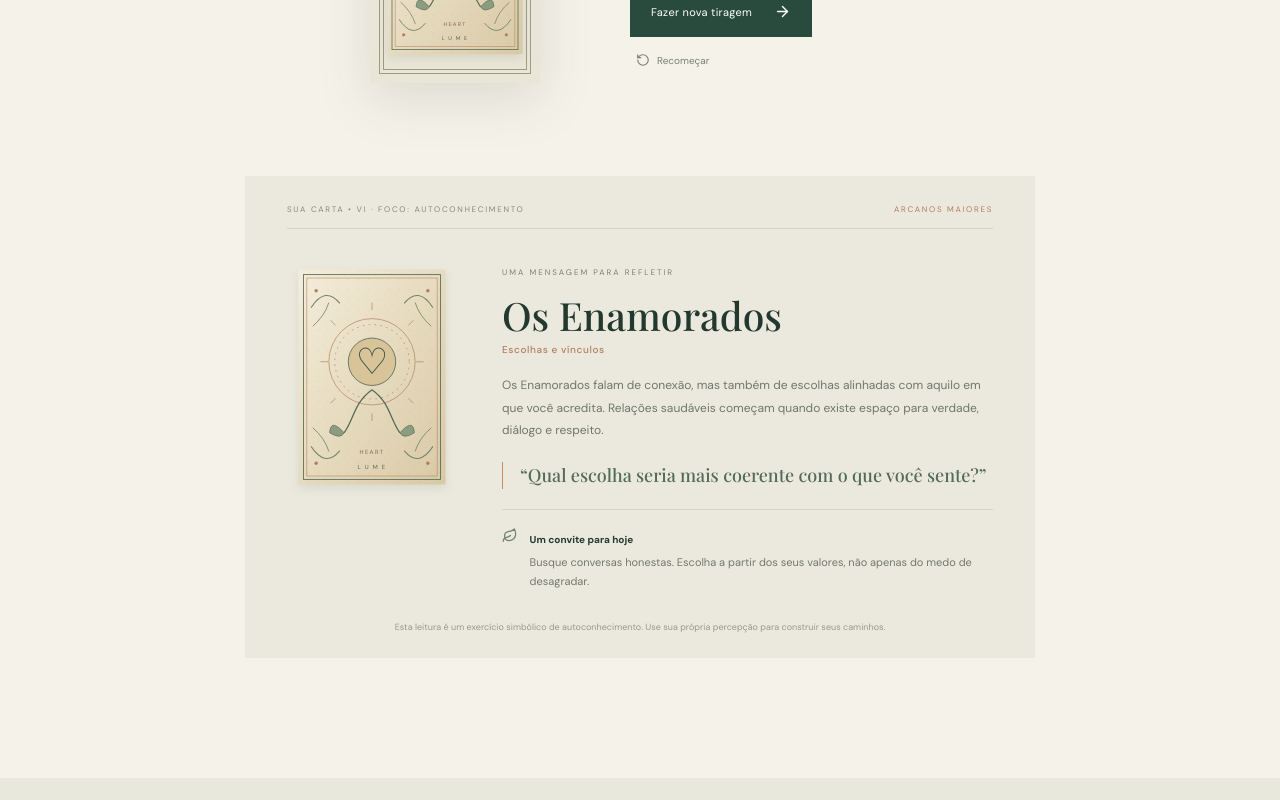
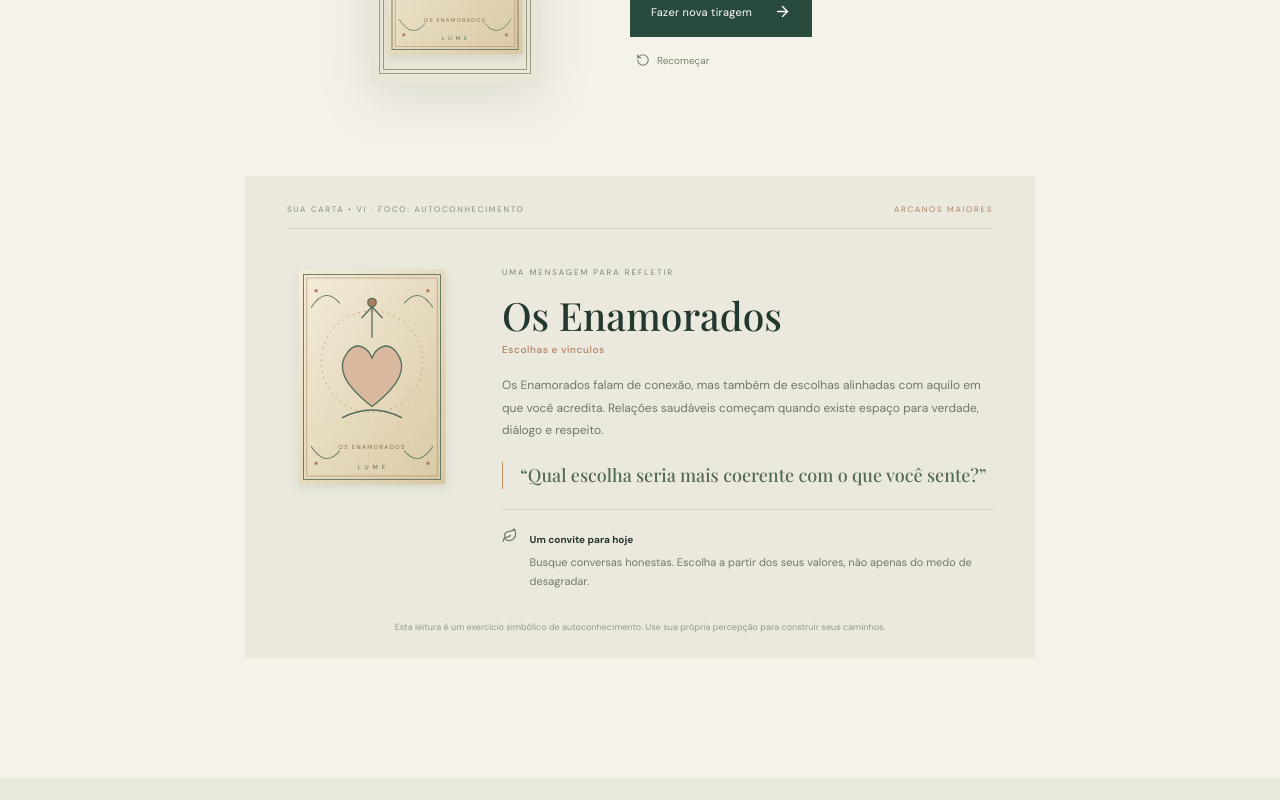
Before and after one commit to felipehenque16-cyber/projeto-tarot, a React (Vite) app: page / in a window 1280 px wide. Both pictures are taken after a click on the button "Revelar minha carta". Shown: the part 2621-3421 px from the top of the page. Built offline with nearby package versions, Linux system fonts and the light colour scheme; a web font is replaced by a local one.

Commit message:
Desenha cenas vetoriais exclusivas para os Arcanos Maiores

```diff
--- a/src/TarotArtwork.jsx
+++ b/src/TarotArtwork.jsx
@@ -1,22 +1,51 @@
 import React from 'react';
 
-const motifs = {
-  'O Louco': ['☼', 'sun'], 'O Mago': ['✧', 'star'], 'A Sacerdotisa': ['☾', 'moon'],
-  'A Imperatriz': ['❀', 'flower'], 'O Imperador': ['♜', 'pillar'], 'O Hierofante': ['⌘', 'arch'],
-  'Os Enamorados': ['♡', 'heart'], 'O Carro': ['➶', 'road'], 'A Justiça': ['⚖', 'balance'],
-  'O Eremita': ['✦', 'lantern'], 'A Roda da Fortuna': ['◎', 'wheel'], 'A Força': ['∞', 'infinity'],
-  'O Enforcado': ['⌁', 'hanged'], 'A Morte': ['❋', 'flower'], 'A Temperança': ['◒', 'vessel'],
-  'O Diabo': ['⛓', 'chain'], 'A Torre': ['ϟ', 'tower'], 'A Estrela': ['✷', 'star'],
-  'A Lua': ['☾', 'moon'], 'O Sol': ['☼', 'sun'], 'O Julgamento': ['♧', 'branch'], 'O Mundo': ['✺', 'world']
+const majorSymbols = {
+  'O Louco': '✳', 'O Mago': '✧', 'A Sacerdotisa': '☾', 'A Imperatriz': '❀',
+  'O Imperador': '♜', 'O Hierofante': '⌘', 'Os Enamorados': '♡', 'O Carro': '➶',
+  'A Justiça': '⚖', 'O Eremita': '✦', 'A Roda da Fortuna': '◎', 'A Força': '∞',
+  'O Enforcado': '⌁', 'A Morte': '❋', 'A Temperança': '◒', 'O Diabo': '⛓',
+  'A Torre': 'ϟ', 'A Estrela': '✷', 'A Lua': '☾', 'O Sol': '☼',
+  'O Julgamento': '♧', 'O Mundo': '✺'
 };
 
+function MajorScene({ name }) {
+  const common = { fill: 'none', stroke: '#526b58', strokeWidth: 1.5, strokeLinecap: 'round', strokeLinejoin: 'round' };
+  switch (name) {
+    case 'O Louco': return <g {...common}><path d="M90 150 Q55 130 48 85 Q75 105 90 112 Q105 105 132 85 Q125 130 90 150Z" fill="#a9b69a" stroke="none"/><path d="M90 148V78 M90 105L65 88 M90 118L116 96"/><circle cx="90" cy="65" r="10" fill="#d8b77d"/><path d="M57 176q33 15 66 0"/></g>;
+    case 'O Mago': return <g {...common}><path d="M54 72Q90 35 126 72L119 150H61Z" fill="#d8c49a"/><path d="M90 50V150M70 88H110M75 110L90 95L105 110"/><path d="M58 166Q90 148 122 166M68 177H112"/><circle cx="90" cy="61" r="22" stroke="#b17e5d" strokeDasharray="2 4"/></g>;
+    case 'A Sacerdotisa': return <g {...common}><path d="M55 174V76Q55 58 73 58H107Q125 58 125 76V174" fill="#d8c49a"/><path d="M70 174V91Q90 70 110 91V174M90 54V36"/><path d="M45 181H135M63 188H117"/><path d="M90 35C65 50 65 75 90 88C115 75 115 50 90 35Z" fill="#e6d8b7" stroke="#b17e5d"/></g>;
+    case 'A Imperatriz': return <g {...common}><path d="M90 165V90M90 125Q48 120 55 83Q83 83 90 125ZM90 115Q97 70 128 72Q132 109 90 115Z" fill="#a9b69a"/><circle cx="90" cy="75" r="18" fill="#d8c49a"/><path d="M90 57V40M72 63L59 51M108 63L121 51M55 178Q90 160 125 178"/><path d="M48 190Q60 176 72 190Q84 176 96 190Q108 176 120 190" /></g>;
+    case 'O Imperador': return <g {...common}><path d="M57 177V75H123V177Z" fill="#d8c49a"/><path d="M48 75L90 45L132 75M70 95V157M90 95V157M110 95V157M48 177H132"/><path d="M64 65L64 48M116 65V48" stroke="#b17e5d" strokeWidth="3"/><circle cx="90" cy="112" r="12" fill="#a9b69a"/></g>;
+    case 'O Hierofante': return <g {...common}><path d="M48 174V77L90 43L132 77V174Z" fill="#d8c49a"/><path d="M65 174V92Q90 65 115 92V174M78 174V115H102V174"/><path d="M90 51V32M79 43H101M57 184H123"/><circle cx="90" cy="103" r="8" fill="#a9b69a"/></g>;
+    case 'Os Enamorados': return <g {...common}><path d="M90 165C55 138 48 118 61 101C72 86 86 96 90 108C94 96 108 86 119 101C132 118 125 138 90 165Z" fill="#d8b9a0"/><path d="M90 83V47M78 60L90 47L102 60M55 178Q90 160 125 178"/><circle cx="90" cy="42" r="5" fill="#b17e5d"/></g>;
+    case 'O Carro': return <g {...common}><path d="M53 95H127L118 158H62Z" fill="#d8c49a"/><path d="M90 95V58M72 76H108M63 158L52 178M117 158L128 178"/><circle cx="62" cy="177" r="10" fill="#a9b69a"/><circle cx="118" cy="177" r="10" fill="#a9b69a"/><path d="M48 85L90 45L132 85"/></g>;
+    case 'A Justiça': return <g {...common}><path d="M90 58V166M58 76H122M70 76L55 112H85Z M110 76L95 112H125Z"/><path d="M72 166H108M62 179H118"/><circle cx="90" cy="48" r="9" fill="#d8c49a"/><path d="M90 39V29"/></g>;
+    case 'O Eremita': return <g {...common}><path d="M90 54L126 171H54Z" fill="#d8c49a"/><path d="M90 54V171M90 82L109 112H71Z"/><path d="M90 90L104 104L90 118L76 104Z" fill="#e8d6a9" stroke="#b17e5d"/><path d="M52 181H128"/></g>;
+    case 'A Roda da Fortuna': return <g {...common}><circle cx="90" cy="112" r="53" fill="#d8c49a"/><circle cx="90" cy="112" r="12"/><path d="M90 59V165M37 112H143M53 75L127 149M127 75L53 149"/><path d="M90 43L98 58H82Z M90 181L82 166H98Z"/></g>;
+    case 'A Força': return <g {...common}><path d="M90 57C45 57 45 126 90 126S135 195 90 195S45 126 90 126S135 57 90 57Z" fill="#d8c49a"/><path d="M68 88Q90 68 112 88M68 164Q90 184 112 164"/><circle cx="90" cy="126" r="10" fill="#a9b69a"/></g>;
+    case 'O Enforcado': return <g {...common}><path d="M52 58H128M62 58V180M118 58V180M62 82H118"/><path d="M90 82V115M90 115L72 145M90 115L108 145M90 115L78 94M90 115L106 94" strokeWidth="3"/><circle cx="90" cy="72" r="11" fill="#d8c49a"/><path d="M45 180H135"/></g>;
+    case 'A Morte': return <g {...common}><path d="M90 48V170M90 82L62 62M90 82L118 62M90 125L63 145M90 125L117 145"/><path d="M62 62Q42 45 48 30Q69 39 62 62ZM118 62Q138 45 132 30Q111 39 118 62ZM63 145Q40 151 42 170Q62 166 63 145ZM117 145Q140 151 138 170Q118 166 117 145Z" fill="#a9b69a"/><circle cx="90" cy="48" r="10" fill="#d8c49a"/></g>;
+    case 'A Temperança': return <g {...common}><path d="M60 77Q90 56 120 77L110 160H70Z" fill="#d8c49a"/><path d="M70 92L110 139M110 92L70 139"/><path d="M90 48V175M54 181H126"/><path d="M90 48C72 33 64 51 78 61M90 48C108 33 116 51 102 61" stroke="#b17e5d"/></g>;
+    case 'O Diabo': return <g {...common}><path d="M90 54V168M58 82L122 82M58 82L45 120H71ZM122 82L109 120H135Z"/><path d="M72 168Q90 145 108 168M78 58L90 43L102 58"/><circle cx="90" cy="112" r="18" fill="#d8c49a"/><path d="M90 94V130M72 112H108"/></g>;
+    case 'A Torre': return <g {...common}><path d="M60 178V88H120V178Z" fill="#d8c49a"/><path d="M54 88L90 52L126 88M73 88V178M107 88V178M60 112H120"/><path d="M108 42L88 72L105 75L78 108" stroke="#b17e5d" strokeWidth="3"/><path d="M45 184H135"/></g>;
+    case 'A Estrela': return <g {...common}><path d="M90 47L101 89L143 100L101 111L90 153L79 111L37 100L79 89Z" fill="#d8c49a"/><path d="M90 63V137M53 100H127M64 74L116 126M116 74L64 126"/><circle cx="90" cy="100" r="9" fill="#a9b69a"/></g>;
+    case 'A Lua': return <g {...common}><path d="M105 48C55 48 45 118 82 148C48 140 35 103 48 74C60 45 88 34 105 48Z" fill="#d8c49a"/><path d="M111 67Q130 85 111 103Q92 85 111 67Z" fill="#a9b69a"/><path d="M52 164Q90 145 128 164M62 178Q90 164 118 178"/><circle cx="64" cy="57" r="3" fill="#b17e5d"/><circle cx="133" cy="125" r="3" fill="#b17e5d"/></g>;
+    case 'O Sol': return <g {...common}><circle cx="90" cy="105" r="34" fill="#d8b77d"/><circle cx="90" cy="105" r="22"/><path d="M90 50V35M90 175V160M35 105H50M130 105H145M51 66L62 77M118 133L129 144M129 66L118 77M62 133L51 144"/><path d="M54 181Q90 163 126 181"/></g>;
+    case 'O Julgamento': return <g {...common}><path d="M90 53V157M90 81L66 58M90 81L114 58"/><path d="M66 58Q49 45 53 29Q73 34 66 58ZM114 58Q131 45 127 29Q107 34 114 58Z" fill="#a9b69a"/><path d="M56 171Q90 151 124 171M66 184Q90 170 114 184"/><circle cx="90" cy="49" r="8" fill="#d8c49a"/></g>;
+    case 'O Mundo': return <g {...common}><ellipse cx="90" cy="112" rx="48" ry="65" fill="none" stroke="#b17e5d" strokeWidth="3"/><circle cx="90" cy="112" r="24" fill="#d8c49a"/><path d="M90 88V136M66 112H114M90 88L104 112L90 136L76 112Z"/><path d="M34 58L45 75M146 58L135 75M34 166L45 149M146 166L135 149"/></g>;
+    default: return null;
+  }
+}
+
 export default function TarotArtwork({ card, compact = false }) {
-  const [symbol, motif] = motifs[card?.name] || [card?.symbol || '✧', 'minor'];
+  const name = card?.name || '';
   const isMinor = card?.arcana === 'menores';
-  const suit = card?.name?.includes('Paus') ? '♧' : card?.name?.includes('Copas') ? '♡' : card?.name?.includes('Espadas') ? '⚔' : card?.name?.includes('Ouros') ? '◇' : symbol;
-  const pipCount = /^Ás$/.test(card?.number) ? 1 : /^\d+$/.test(card?.number) ? Math.min(10, Number(card.number)) : 3;
+  const symbol = majorSymbols[name] || card?.symbol || '✧';
+  const suit = name.includes('Paus') ? '♧' : name.includes('Copas') ? '♡' : name.includes('Espadas') ? '⚔' : name.includes('Ouros') ? '◇' : symbol;
+  const pipCount = card?.number === 'Ás' ? 1 : /^\\d+$/.test(card?.number || '') ? Math.min(10, Number(card.number)) : 3;
   const pips = Array.from({ length: pipCount }, (_, i) => i);
-  return <svg className={compact ? 'tarot-art tarot-art-compact' : 'tarot-art'} viewBox="0 0 180 260" role="img" aria-label={`Ilustração simbólica de ${card?.name || 'uma carta de tarot'}`}>
+  return <svg className={compact ? 'tarot-art tarot-art-compact' : 'tarot-art'} viewBox="0 0 180 260" role="img" aria-label={`Ilustração simbólica de ${name || 'uma carta de tarot'}`}>
     <defs>
       <linearGradient id="lume-paper" x1="0" y1="0" x2="1" y2="1"><stop offset="0" stopColor="#f4edda"/><stop offset="1" stopColor="#d9c9a5"/></linearGradient>
       <pattern id="lume-grain" width="12" height="12" patternUnits="userSpaceOnUse"><circle cx="2" cy="3" r=".6" fill="#8b7956" opacity=".25"/><circle cx="9" cy="9" r=".45" fill="#8b7956" opacity=".2"/></pattern>
@@ -26,18 +55,16 @@ export default function TarotArtwork({ card, compact = false }) {
     <rect x="9" y="9" width="162" height="242" fill="none" stroke="#526b58" strokeWidth="1"/>
     <rect x="13" y="13" width="154" height="234" fill="none" stroke="#b17e5d" strokeWidth=".65"/>
     <path d="M18 48 Q35 22 52 43 M162 48 Q145 22 128 43 M18 212 Q35 238 52 217 M162 212 Q145 238 128 217" fill="none" stroke="#75866c" strokeWidth="1.2"/>
-    <path d="M20 70 Q34 58 39 42 M160 70 Q146 58 141 42 M20 190 Q34 202 39 218 M160 190 Q146 202 141 218" fill="none" stroke="#75866c" strokeWidth="1"/>
     <g fill="#b17e5d"><circle cx="24" cy="28" r="2"/><circle cx="156" cy="28" r="2"/><circle cx="24" cy="232" r="2"/><circle cx="156" cy="232" r="2"/></g>
-    <g stroke="#b17e5d" strokeWidth=".8" fill="none"><circle cx="90" cy="112" r="51"/><circle cx="90" cy="112" r="44" strokeDasharray="2 5"/><path d="M90 51V42 M90 182v-9 M29 112h9 M142 112h9 M47 69l-6-6 M139 161l-6-6 M133 69l6-6 M41 161l6-6"/></g>
-    {!isMinor ? <g textAnchor="middle" fill="#345444">
-      <circle cx="90" cy="112" r="28" fill="#d9c49a" stroke="#526b58" strokeWidth="1"/>
-      <text x="90" y="127" fontSize="43" fontFamily="Georgia,serif">{symbol}</text>
-      <path d="M90 145 C68 161 69 180 57 196 M90 145 C112 161 111 180 123 196" stroke="#526b58" strokeWidth="1.5" fill="none"/>
-      <path d="M57 196q-16-18-17 0q13 8 17 0 M123 196q16-18 17 0q-13 8-17 0" fill="#8d9c7e" stroke="#526b58" strokeWidth=".8"/>
-      <text x="90" y="221" fontSize="7" letterSpacing="1.6" fill="#8a674e">{motif.toUpperCase()}</text>
+    {!isMinor ? <g>
+      <circle cx="90" cy="112" r="60" fill="none" stroke="#b17e5d" strokeWidth=".8" strokeDasharray="2 5"/>
+      <MajorScene name={name}/>
+      <text x="90" y="215" textAnchor="middle" fontSize="7" letterSpacing="1.6" fill="#8a674e">{name.toLocaleUpperCase('pt-BR')}</text>
     </g> : <g fill="#345444" textAnchor="middle">
+      <circle cx="90" cy="112" r="58" fill="none" stroke="#b17e5d" strokeWidth=".8" strokeDasharray="2 5"/>
       {pips.map((p) => { const cols = pipCount > 6 ? 2 : 1; const rows = Math.ceil(pipCount / cols); const x = cols === 1 ? 90 : (p % cols === 0 ? 64 : 116); const y = 112 - ((rows - 1) * 19) / 2 + Math.floor(p / cols) * 19; return <text key={p} x={x} y={y} fontSize={pipCount > 6 ? 19 : 29} fontFamily="Georgia,serif">{suit}</text>; })}
       <path d="M40 184 Q90 205 140 184" stroke="#b17e5d" strokeWidth="1" fill="none"/>
+      <text x="90" y="215" fontSize="7" letterSpacing="1.6" fill="#8a674e">{suit} • {card?.number?.toUpperCase()}</text>
     </g>}
     <text x="90" y="239" textAnchor="middle" fontSize="7" letterSpacing="1.5" fill="#526b58">L U M E</text>
   </svg>;
```
